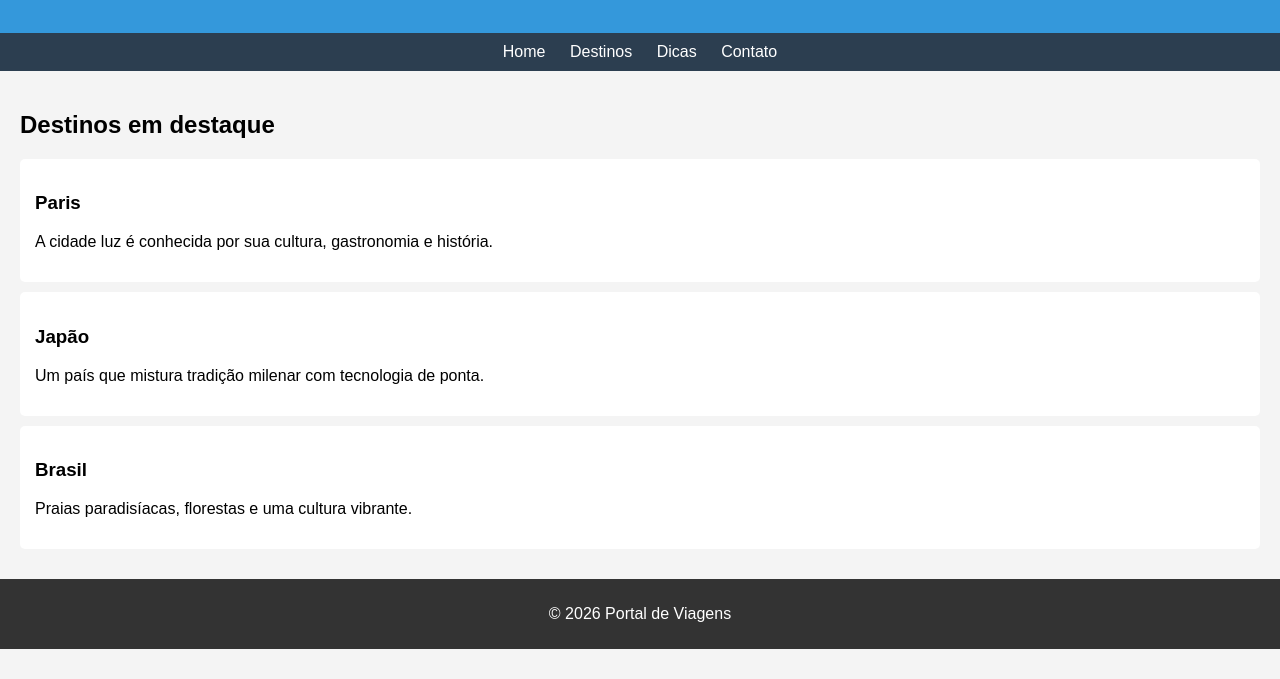
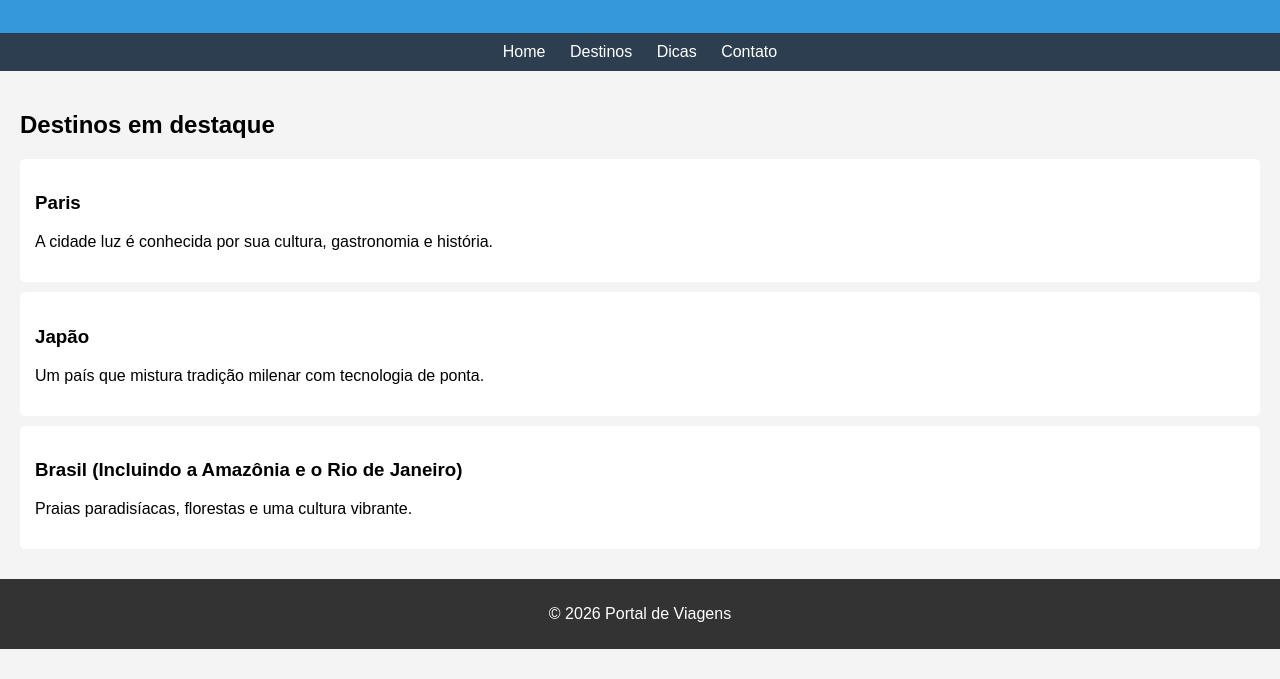
Before and after one commit to Jonatas6199/Aula-de-Git, a plain HTML site: page index.html in a window 1280 px wide. Shown: the part 121-800 px from the top of the page. Drawn offline with Linux system fonts and the light colour scheme.

Commit message:
Alteração no titulo brasil.

```diff
--- a/index.html
+++ b/index.html
@@ -76,7 +76,7 @@
     </div>
 
     <div class="card">
-        <h3>Brasil</h3>
+        <h3>Brasil (Incluindo a Amazônia e o Rio de Janeiro)</h3>
         <p>Praias paradisíacas, florestas e uma cultura vibrante.</p>
     </div>
 </section>
```
